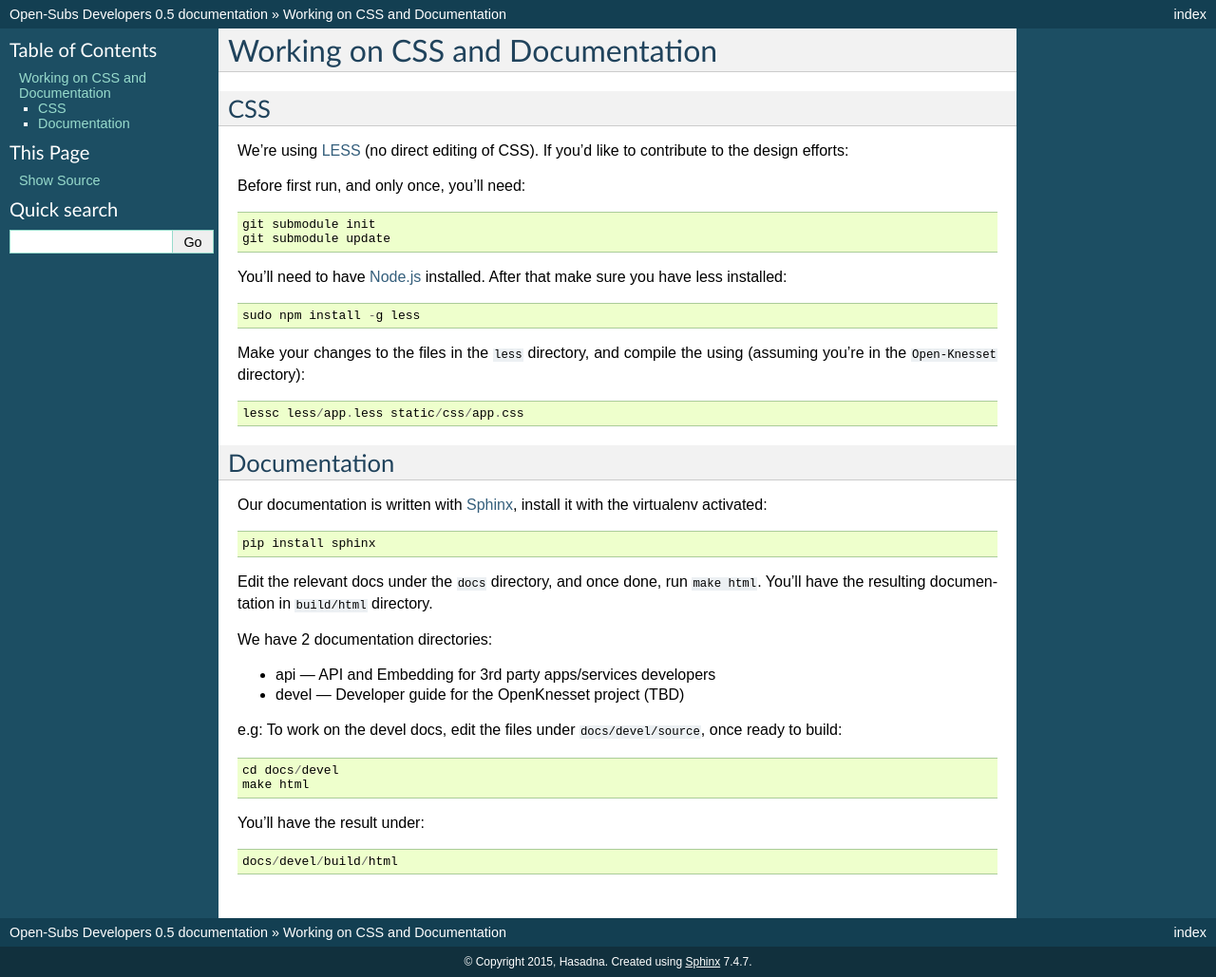
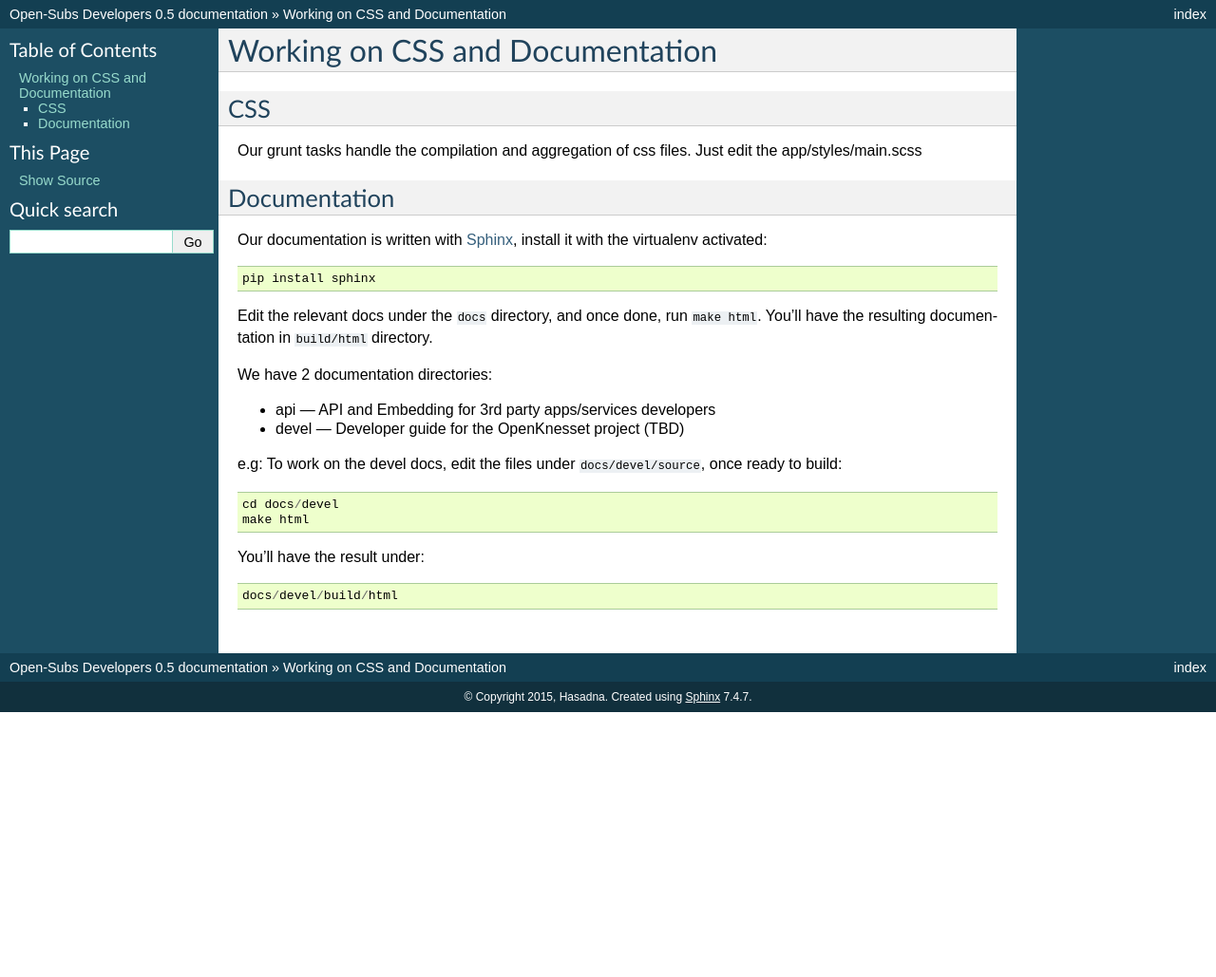
Before and after one commit to hasadna/Open-Subs, a Sphinx documentation site: the page built from docs/dev/source/css_docs.rst, in a window 1280 px wide. Shown: the whole page at 95% size. Built offline with Sphinx 7.4.7, drawn with Linux system fonts in a browser that asks for light colours; pages that are not in the unit, such as notebooks, are missing from menus; after the commit the page ends 900 px from its top, so only the background shows below that.

Commit message:
no need to install less - grunt handles everything

```diff
--- a/docs/dev/source/css_docs.rst
+++ b/docs/dev/source/css_docs.rst
@@ -5,27 +5,7 @@ Working on CSS and Documentation
 CSS
 =========
 
-We're using LESS_ (no direct editing of CSS). If you'd like to contribute to the
-design efforts:
-
-Before first run, and only once, you'll need::
-
-    git submodule init
-    git submodule update
-
-
-You'll need to have `Node.js`_ installed. After that make sure you have less
-installed::
-
-    sudo npm install -g less
-
-Make your changes to the files in the ``less`` directory, and compile the using
-(assuming you're in the ``Open-Knesset`` directory)::
-
-    lessc less/app.less static/css/app.css
-
-.. _Node.js: http://nodejs.org/
-.. _LESS: http://lesscss.org/#-server-side-usage
+Our grunt tasks handle the compilation and aggregation of css files. Just edit the app/styles/main.scss
 
 
 Documentation
```
